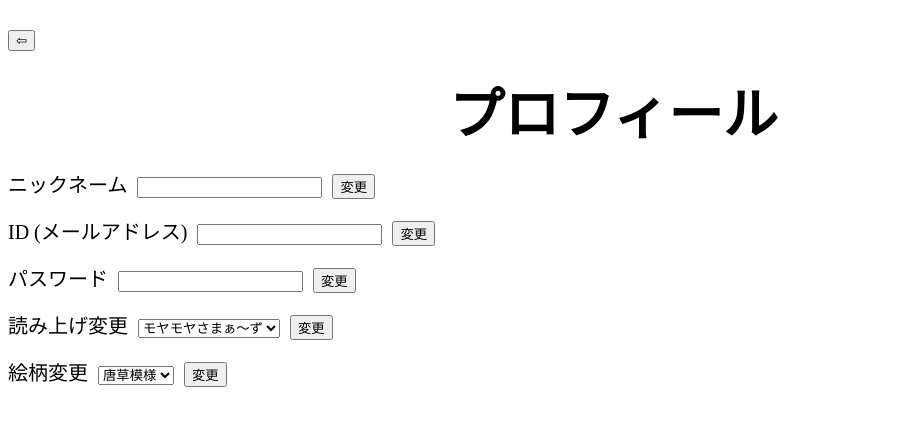
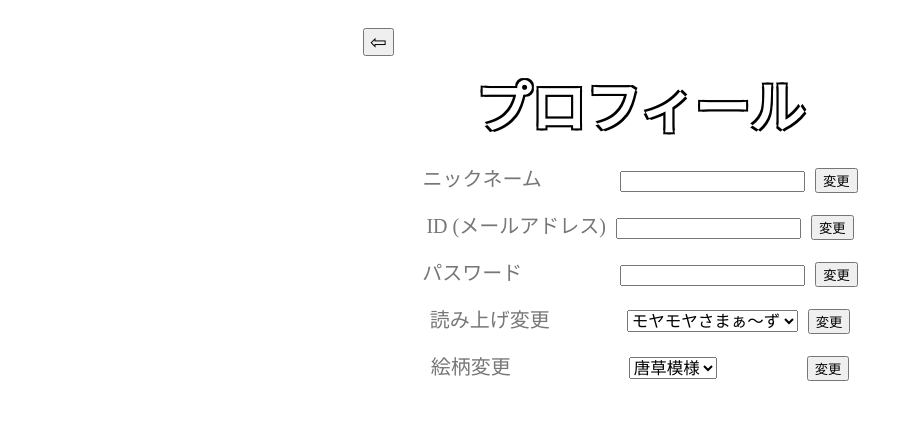
Before and after one commit to Hoshi0529/karuta, a PHP site: page /html/profile.html in a window 1280 px wide. Shown: the top 426 px of the page, without its empty margins (0-913 px from the left). Run offline with PHP 8.4, Linux system fonts and the light colour scheme.

Commit message:
完成とさせてください

```diff
--- a/Code/css/profile.css
+++ b/Code/css/profile.css
@@ -4,10 +4,10 @@ body{
     font-size: 40px;
 }
 
-p {
-    margin: 10px;
-    font-size: 40px;
-    padding: 125px 0px 0px 50px;
+.atama button{
+    margin:20px 0px 0px 355px;
+    font-size: 20px;
+    padding: 0px 5px;
     text-align: left;
     cursor: pointer;
 }
@@ -15,15 +15,42 @@ p {
 h1 {
     margin: 5px;
     font-size: 55px;
-    padding: 10px 60px 0px 7px;
     text-align: center;
     cursor: pointer;
-}
-option {
-    font-size: 10px;
+    color: #ffff;
+    text-shadow: 2px 2px 0 #000, /* 右下 */
+                -2px 2px 0 #000, /* 左下 */
+                2px -2px 0 #000, /* 右上 */
+                -2px -2px 0 #000; /* 左上 */
 
 }
+.signup-container{
+    text-align: center;
+
+}
+
 label {
     font-size: 20px;
     text-align:left;
+    color: #777777;
+
+
 }
+.form-group1 input{
+    margin: 0px 0px 0px 68px;
+
+}
+
+.form-group3 input{
+    margin: 0px 0px 0px 88px;
+
+}
+.form-group4 select{
+    font-size: 16.5px;
+    margin: 0px 0px 0px 67px;
+
+}.form-group5 select{
+    font-size: 16.5px;
+    margin: 0px 80px 0px 108px;
+
+}
--- a/Code/html/profile.html
+++ b/Code/html/profile.html
@@ -13,24 +13,24 @@
 
 
         <div class="signup-container">
-        <div class="form-group">
+        <div class="form-group1">
             <label for="name">ニックネーム</label>
             <input type="name" id="name" name="name">
             <button onclick="location.reload();">変更</button>
         </div>
 
-        <div class="form-group">
+        <div class="form-group2">
             <label for="email">ID (メールアドレス)</label>
             <input type="email" id="email" name="email">
             <button onclick="location.reload();">変更</button>
         </div>
 
-        <div class="form-group">
+        <div class="form-group3">
             <label for="password">パスワード</label>
             <input type="password" id="password" name="password">
             <button onclick="location.reload();">変更</button>
         </div>
-        <div class="form-group">
+        <div class="form-group4">
             <label for="egara">読み上げ変更</label>
             <select name="henkou">
                 <option value="moyamoya">モヤモヤさまぁ～ず</option>
@@ -41,7 +41,7 @@
             <button onclick="location.reload();">変更</button>
         </div>
 
-        <div class="form-group">
+        <div class="form-group5">
             <label for="egara">絵柄変更</label>
             <select name="henkou">
                 <option value="arabesque pattern">唐草模様</option>
```
